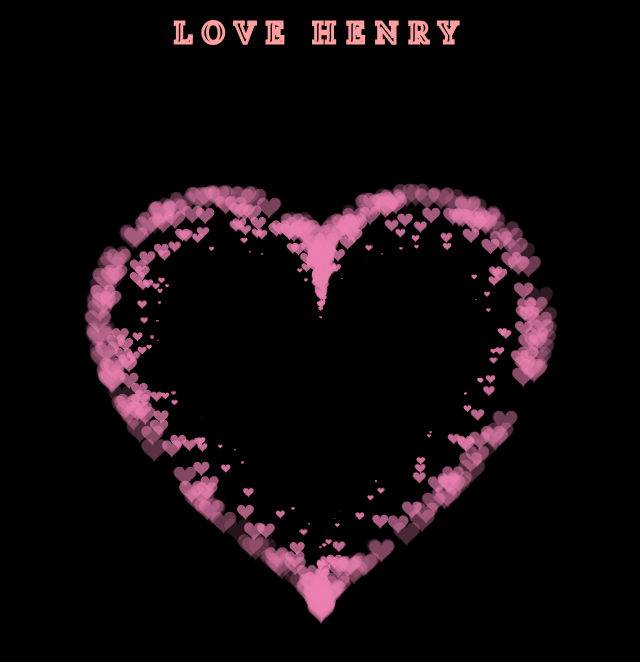
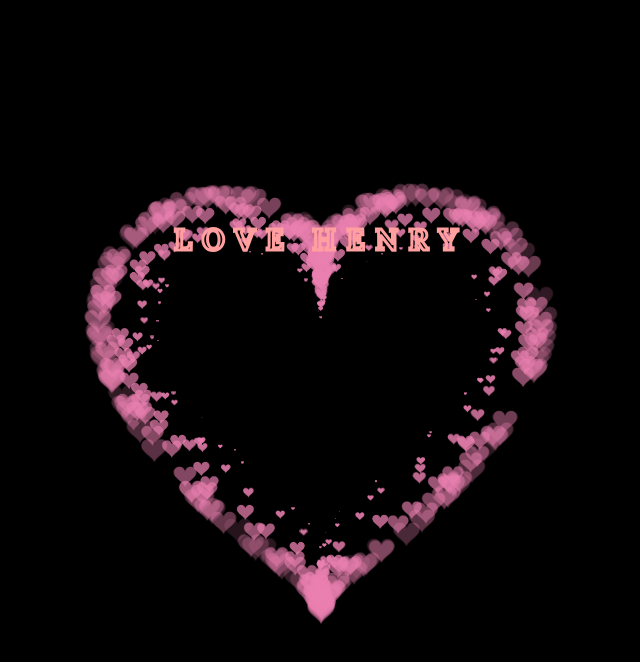
Before and after one commit to TanTran3004/Henry, a plain HTML site: page index.html in a window 1280 px wide. Shown: the whole page, without its empty margins (319-959 px from the left). Drawn offline with Linux system fonts and the light colour scheme.

Commit message:
upload source

```diff
--- a/index.html
+++ b/index.html
@@ -50,15 +50,13 @@
 
       canvas {
         position: absolute;
-
         width: 100%;
-
         height: 100%;
       }
       .txt-name {
         position: absolute;
         margin: auto;
-        top: -47px;
+        top: 20%;
         right: 0;
         left: 0;
         bottom: 0;
```
